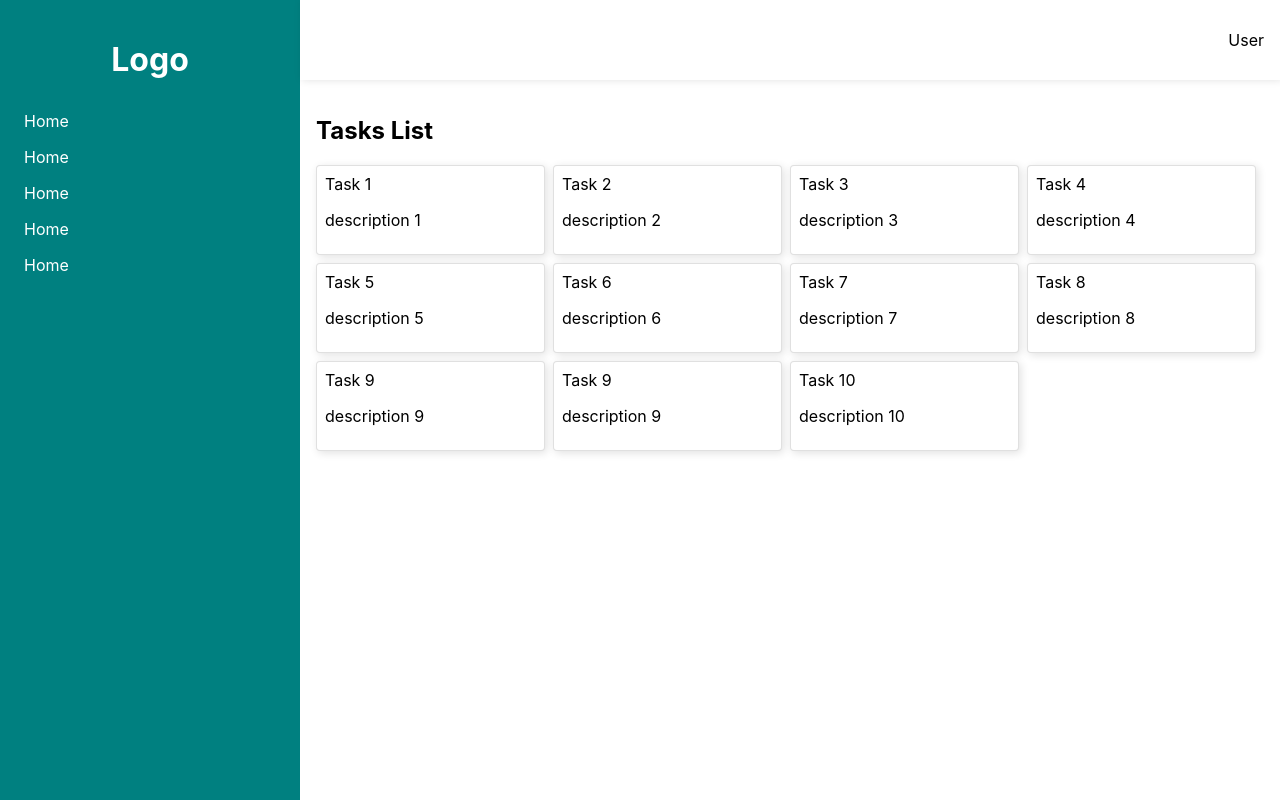
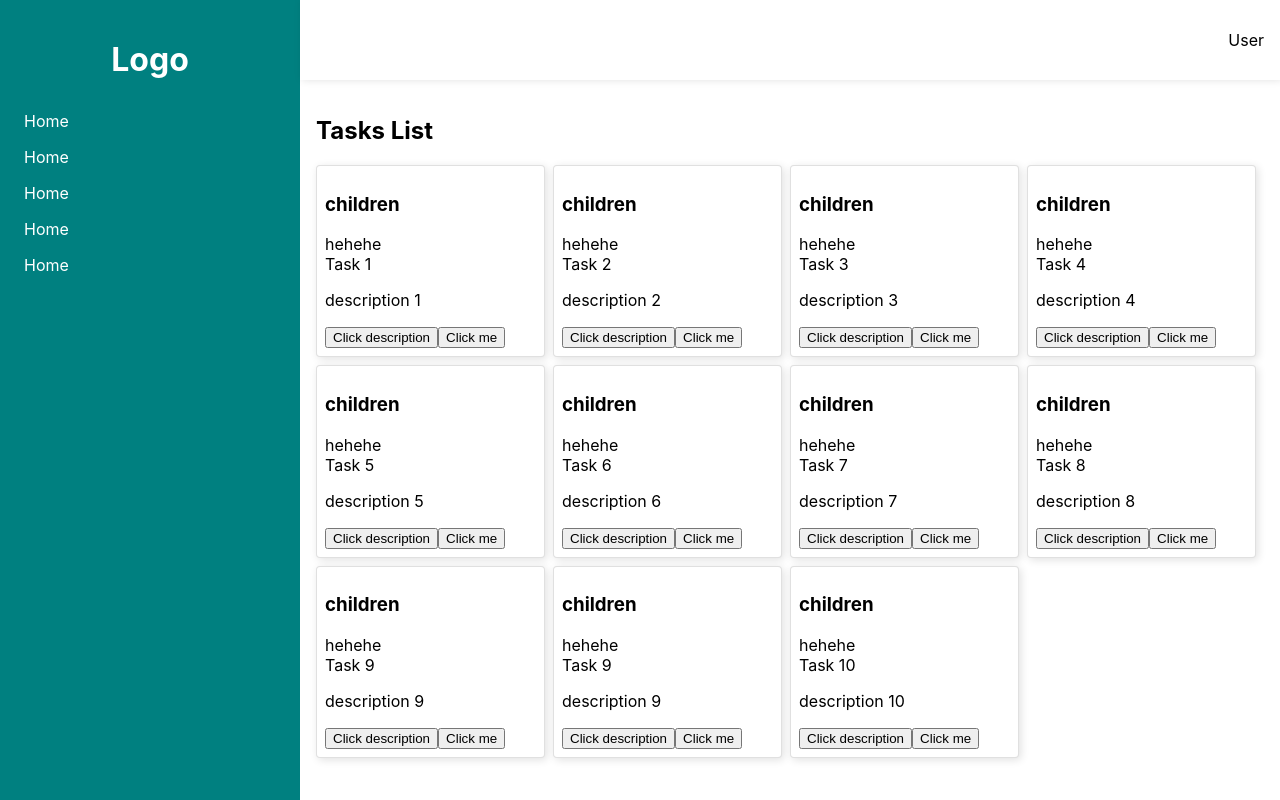
Before and after one commit to rosanyonghang/movietutorial, a React (Create React App) app: page /home in a window 1280 px wide. Built offline with nearby package versions, Linux system fonts and the light colour scheme; a web font is replaced by a local one.

Commit message:
Add children to the mix

```diff
--- a/src/components/modules/home/TaskCard.js
+++ b/src/components/modules/home/TaskCard.js
@@ -1,6 +1,9 @@
 export const TaskCard = (props) => {
     return <div className={"card"}>
+        {props.children} {props.random}
         <div>{props.data.title}</div>
         <p>{props.data.description}</p>
+        <button onClick={() => props.triggerAlert(props.data.description)}>Click description</button>
+        <button onClick={props.getTaskValue2}>Click me</button>
     </div>
 }
--- a/src/components/modules/home/TasksList.js
+++ b/src/components/modules/home/TasksList.js
@@ -1,7 +1,13 @@
 import {TaskCard} from "./TaskCard";
 
 export const TasksList = () => {
+    const getTaskValue = (title)=>{
+        alert(title)
+    }
 
+    const getTaskValue2 = (title)=>{
+        alert(title);
+    }
     const tasks = [
         {id: '1', title: "Task 1", status: 'todo', description: "description 1"},
         {id: '2', title: "Task 2", status: 'todo', description: "description 2"},
@@ -20,8 +26,12 @@ export const TasksList = () => {
         <h2>Tasks List</h2>
         <div className="tasks">
             {tasks.map((cardData, key) => (
-                <TaskCard key={key} data={cardData}/>
+                <TaskCard key={key} data={cardData} triggerAlert={getTaskValue} getTaskValue2={()=>getTaskValue2(cardData.title)} random={"hehehe"}>
+                    <h1>children</h1>
+                </TaskCard>
             ))}
+
+
         </div>
     </div>
 }
```
